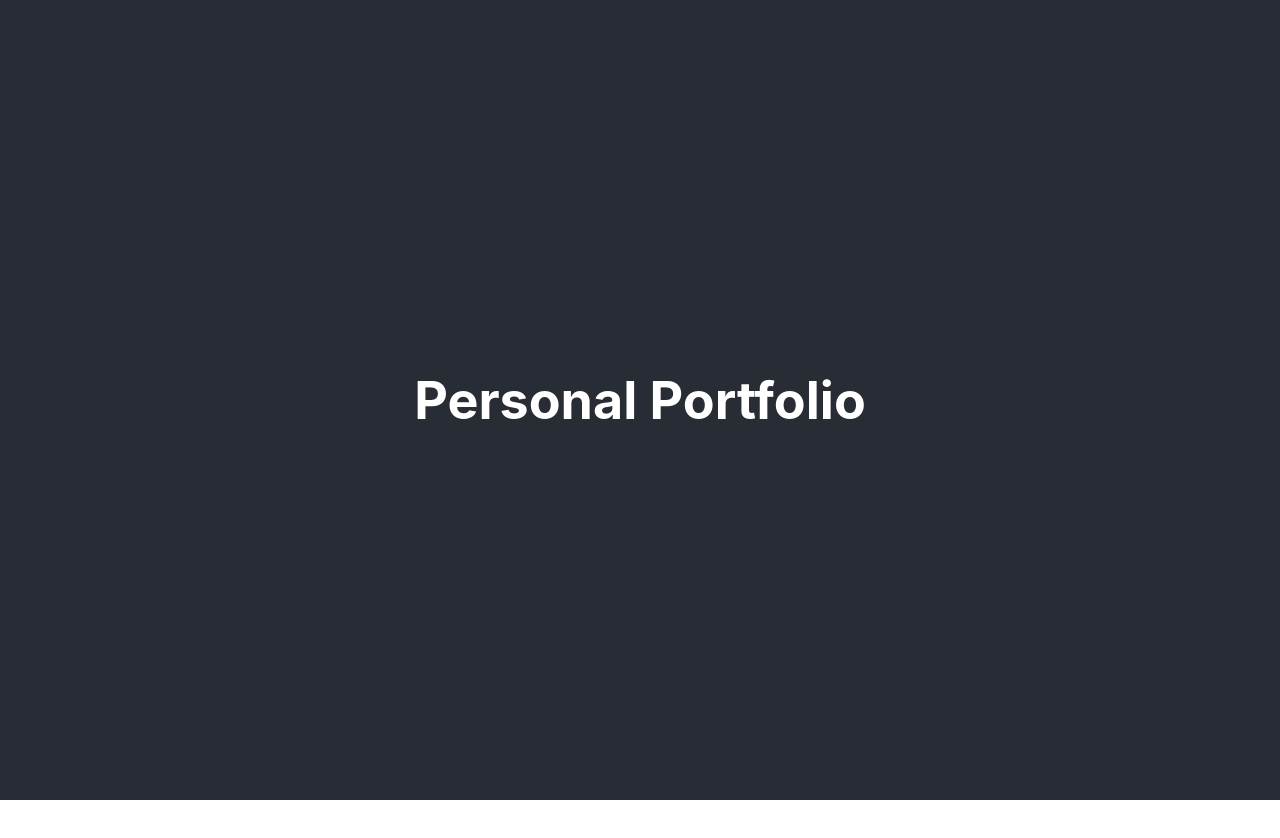
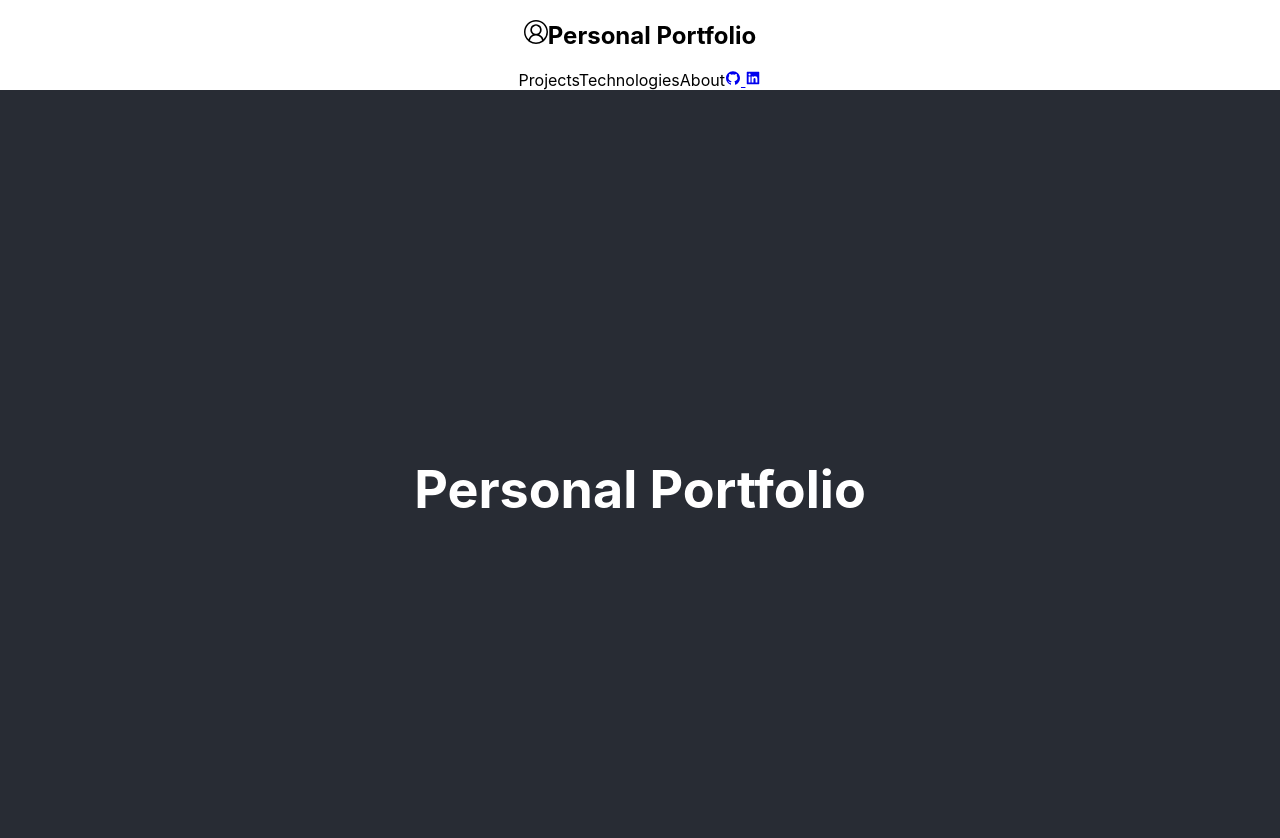
Before and after one commit to alancuenca/Personal-Portfolio, a React (Create React App) app: page / in a window 1280 px wide. Shown: the top 838 px of the page. Before the commit the page ends 800 px from the top, so only its background shows below. Built offline with nearby package versions, Linux system fonts and the light colour scheme.

Commit message:
header starter

```diff
--- a/package.json
+++ b/package.json
@@ -8,7 +8,9 @@
     "@testing-library/user-event": "^13.5.0",
     "react": "^18.2.0",
     "react-dom": "^18.2.0",
+    "react-icons": "^4.7.1",
     "react-scripts": "5.0.1",
+    "react-scroll": "^1.8.9",
     "web-vitals": "^2.1.4"
   },
   "scripts": {
--- a/src/App.js
+++ b/src/App.js
@@ -1,8 +1,10 @@
 import './App.css';
+import Header from './components/Header/Header';
 
 function App() {
   return (
     <div className="App">
+        <Header />
       <header className="App-header">
         <h1>Personal Portfolio </h1>
       </header>
--- /dev/null
+++ b/src/components/Header/Header.jsx
@@ -0,0 +1,37 @@
+import React from "react";
+import { Link } from "react-scroll";
+import { VscAccount } from "react-icons/vsc";
+import { AiFillGithub, AiFillLinkedin } from "react-icons/ai";
+import "./Header.css";
+
+function Header() {
+    return (
+        <header>
+            <nav>
+                <div className="header-logo">
+                    <h1>
+                        <VscAccount />Personal Portfolio
+                    </h1>
+                </div>
+                <div className="header-links">
+                    <Link to="projects" smooth={true} duration={500}>
+                        Projects
+                    </Link>
+                    <Link to="technologies" smooth={true} duration={500}>
+                        Technologies
+                    </Link>
+                    <Link to="about" smooth={true} duration={500}>
+                        About
+                    </Link>
+                    <a href="https://github.com/alancuenca">
+                        <AiFillGithub />                    </a>
+                    <a href="https://linkedin.com/in/alancuencasalmeron">
+                        <AiFillLinkedin />
+                    </a>
+                </div>
+            </nav>
+        </header>
+    );
+}
+
+export default Header;
```
Also changed, not shown: src/components/Header/Header.css (added), 2 other files (tests, documents, lock files or other folders).
